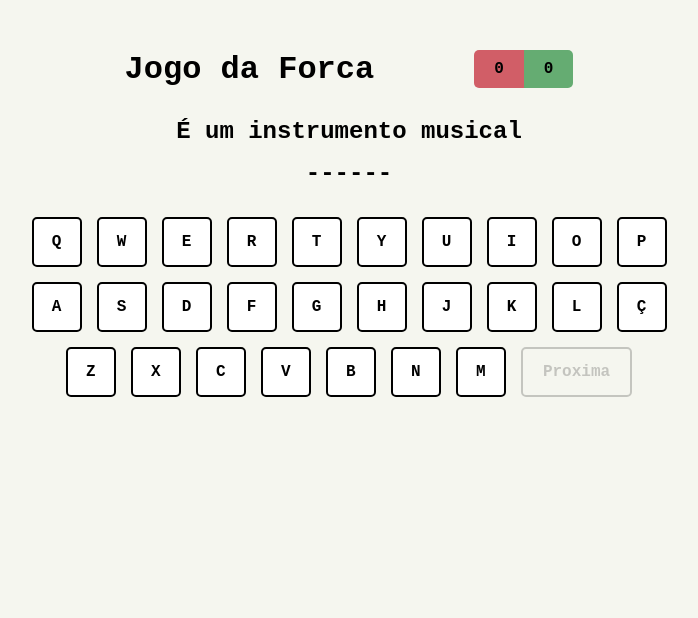
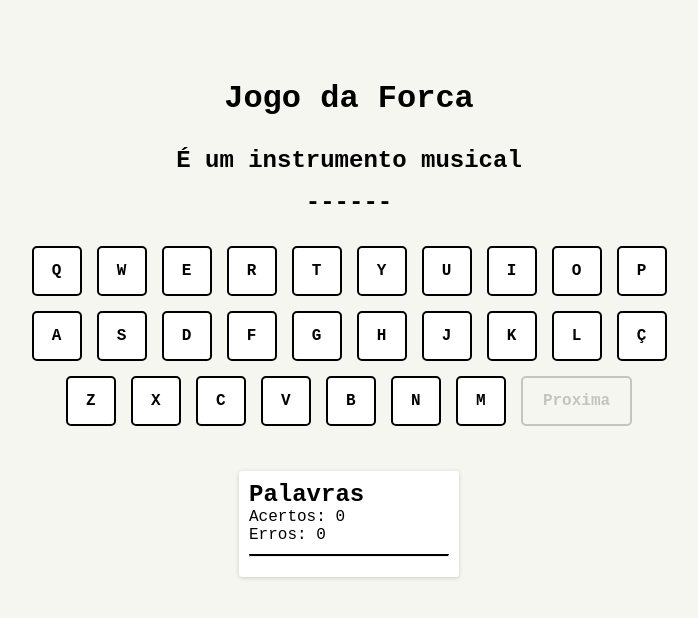
Before and after one commit to ViniAndr/Jogo-da-Forca, a plain HTML site: page index.html in a window 1280 px wide. Shown: the whole page, without its empty margins (291-989 px from the left). Drawn offline with Linux system fonts and the light colour scheme.

Commit message:
Criação de um placar mais detalhado com historico das palavras

```diff
--- a/index.html
+++ b/index.html
@@ -8,20 +8,28 @@
   </head>
   <body>
     <div class="container">
-      <div class="cabecario">
-        <h1>Jogo da Forca</h1>
-        <div class="placar">
-          <div class="percas">0</div>
-          <div class="ganhos">0</div>
-        </div>
+      <!-- Titulo da página -->
+      <h1>Jogo da Forca</h1>
+      <!-- Divisão da categoria e palavra -->
+      <div class="divPalavra">
+        <h2 id="categoria"></h2>
+        <h2 id="formarPalavra"></h2>
       </div>
-      <h2 id="categoria"></h2>
-      <h2 id="formarPalavra"></h2>
-      <section class="grupoLetras">
+      <!-- área do teclado virtual -->
+      <section class="tecladoVirtual">
         <div class="linha"></div>
         <div class="linha"></div>
         <div class="linha"></div>
       </section>
+      <!-- DIV do placar -->
+      <div class="divPlacar">
+        <h2>Palavras</h2>
+        <div class="ganhos">Acertos: 0</div>
+        <div class="percas">Erros: 0</div>
+        <hr />
+        <!-- seção dos historicos das palavras -->
+        <section class="historicoPalavras"></section>
+      </div>
     </div>
     <script type="module" src="src/main.js"></script>
   </body>
--- a/src/assets/css/style.css
+++ b/src/assets/css/style.css
@@ -2,7 +2,7 @@
   margin: 0;
   padding: 0;
   box-sizing: border-box;
-  font-family: 'Courier New', Courier, monospace
+  font-family: "Courier New", Courier, monospace;
 }
 body {
   background-color: #f5f6ef;
@@ -12,38 +12,31 @@ body {
   display: flex;
   flex-direction: column;
   align-items: center;
-  margin-top: 50px;
+  margin-top: 5em;
 }
 
-.cabecario {
+.divPalavra {
   display: flex;
-  justify-content: space-between;
+  flex-direction: column;
   align-items: center;
-  gap: 100px;
-}
-.placar {
-  display: flex;
-  font-weight: bolder;
-}
-.placar div {
-  padding: 10px 20px;
-}
-.placar .percas {
-  background-color: #d15e67;
-  border-radius: 5px 0 0 5px;
-}
-.placar .ganhos {
-  background-color: #65ac72;
-  border-radius: 0 5px 5px 0;
+  gap: 15px;
+  margin-top: 30px;
 }
 
-#categoria {
-  margin-top: 30px;
-  margin-bottom: 15px;
+.divPlacar {
+  padding: 10px;
+  border-radius: 3px;
+  width: 220px;
+  background-color: #fff;
+  box-shadow: rgba(0, 0, 0, 0.16) 0px 1px 4px;
+}
+.divPlacar hr {
+  border-top: #000 solid 2px;
+  margin: 10px 0;
 }
 
-.grupoLetras {
-  margin-top: 30px;
+.tecladoVirtual {
+  margin: 30px 0;
   display: flex;
   flex-direction: column;
   align-items: center;
--- a/src/main.js
+++ b/src/main.js
@@ -9,6 +9,7 @@ const categoriaFront = document.querySelector("#categoria");
 const btnNext = document.querySelector(".btn-next");
 const placarRed = document.querySelector(".percas");
 const placarGreen = document.querySelector(".ganhos");
+const historicoPalavras = document.querySelector(".historicoPalavras");
 
 // Variáveis de Estado do Jogo
 let palavra, categoria, formarPalavra;
@@ -107,14 +108,16 @@ function fimDeJogo() {
     endGame = true;
     atualizarMensagemFinal("Você Ganhou", "#74c483");
     placarGanho++;
-    placarGreen.innerHTML = placarGanho;
+    placarGreen.innerHTML = `Acertos: ${placarGanho}`;
+    montarHistorico("green");
   }
   // Verifica se o usuário perdeu
   else if (qtdErros === 7) {
     endGame = true;
     atualizarMensagemFinal(`Você Perdeu, a palavra era ${palavra}`, "#e57780");
     placarPercas++;
-    placarRed.innerHTML = placarPercas;
+    placarRed.innerHTML = `Erros: ${placarPercas}`;
+    montarHistorico("red");
   }
 
   // Ativa o botão para iniciar um novo jogo, se o jogo terminou
@@ -144,3 +147,13 @@ function resetarJogo() {
     elemento.classList.remove("letra-acerto", "letra-errado");
   });
 }
+
+// Função responsavel por colocar as palavras no "historico"
+function montarHistorico(cor) {
+  const palavraHistorico = document.createElement("p");
+  palavraHistorico.innerHTML = palavra;
+  cor == "green"
+    ? (palavraHistorico.style.color = "#74c483")
+    : (palavraHistorico.style.color = "#e57780");
+  historicoPalavras.appendChild(palavraHistorico);
+}
```
